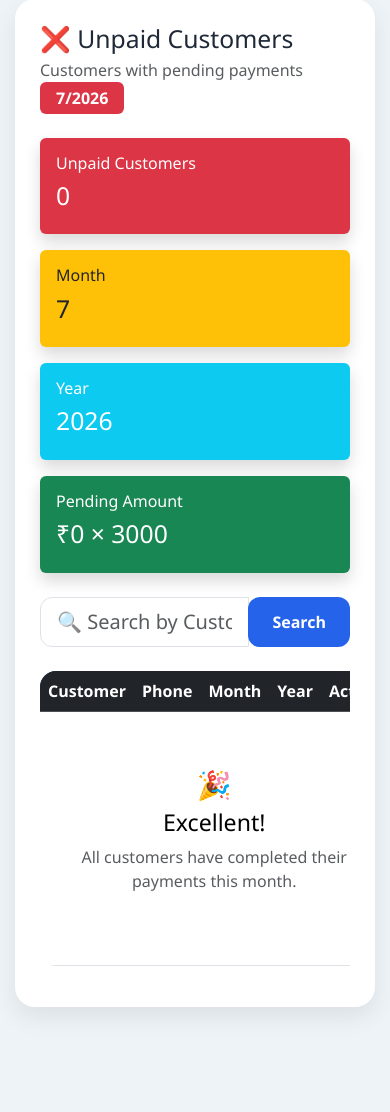
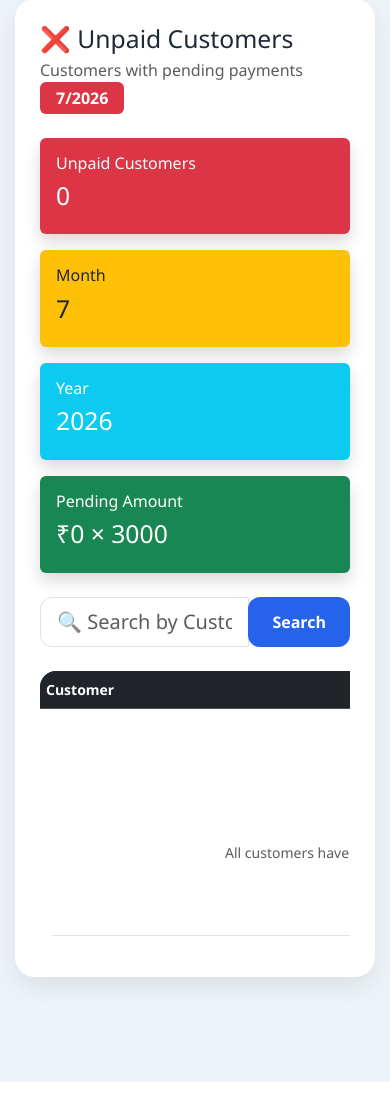
Before and after one commit to mouneeswarnalam18-sketch/paymenttracker-, a Django app: page /unpaid/ in a window 390 px wide. Shown: the part 96-1208 px from the top of the page. After the commit the page ends 1178 px from the top, so only its background shows below. Run offline with Django 5.2, Linux system fonts and the light colour scheme; data comes from the database, SQL or seed files in the repository.

Commit message:
Improve unpaid customers mobile layout

```diff
--- a/payments/templates/unpaid_customers.html
+++ b/payments/templates/unpaid_customers.html
@@ -114,7 +114,7 @@
 
     <!-- Table -->
 
-    <div class="table-responsive">
+    <div class="table-responsive mobile-table">
 
         <table class="table table-hover align-middle">
 
@@ -124,14 +124,12 @@
 
                     <th>Customer</th>
 
-                    <th>Phone</th>
+                    <!-- <th>Phone</th> -->
 
-                    <th>Month</th>
 
-                    <th>Year</th>
 
                     <th class="text-center">Action</th>
-
+                    <th>Phone</th>
                 </tr>
 
             </thead>
@@ -173,14 +171,21 @@
                         </div>
 
                     </td>
+                                       <td class="text-center">
 
+                       <a
+href="{% url 'mark_paid' payment.id %}"
+class="btn btn-success btn-sm paid-btn">
+
+    ✅ Paid
+</a>
                     <td>
 
                         📞 {{ payment.customer.phone }}
 
                     </td>
 
-                    <td>
+                    <!-- <td>
 
                         {{ payment.month_name }}
 
@@ -190,17 +195,16 @@
 
                         {{ payment.year }}
 
-                    </td>
+                    </td> -->
 
-                    <td class="text-center">
+                    <!-- <td class="text-center">
 
-                        <a
-                        href="{% url 'mark_paid' payment.id %}"
-                        class="btn btn-success rounded-pill btn-sm">
+                       <a
+href="{% url 'mark_paid' payment.id %}"
+class="btn btn-success btn-sm paid-btn">
 
-                            ✅ Paid
-
-                        </a>
+    ✅ Paid
+</a> -->
 
                         <!-- <a
                         href="{% url 'send_reminder' payment.id %}"
@@ -218,7 +222,7 @@
 
                 <tr>
 
-                    <td colspan="5">
+                    <td colspan="3">
 
                         <div class="text-center py-5">
 
--- a/static/css/style.css
+++ b/static/css/style.css
@@ -210,7 +210,15 @@
     border:none;
 
 }
+.table-container {
+    width: 100%;
+    overflow-x: auto;
+    -webkit-overflow-scrolling: touch;
+}
 
+table {
+    min-width: 900px;
+}
 .btn-danger{
 
     border:none;
@@ -315,7 +323,30 @@
 display:none;
 
 }
+.mobile-table {
+    overflow-x: auto;
+    -webkit-overflow-scrolling: touch;
+}
 
+.mobile-table table {
+    min-width: 700px;
+}
+@media (max-width: 768px) {
+    .paid-btn {
+        font-size: 12px;
+        padding: 4px 8px;
+    }
+}
+@media (max-width: 768px) {
+    .mobile-table table {
+        min-width: 750px;
+    }
+
+    .mobile-table td,
+    .mobile-table th {
+        white-space: nowrap;
+    }
+}
 
 
 @media(max-width:768px){
@@ -336,6 +367,15 @@
 #paymentChart{
     width:100% !important;
     height:100% !important;
+}
+.table-container {
+    width: 100%;
+    overflow-x: auto;
+    -webkit-overflow-scrolling: touch;
+}
+
+table {
+    min-width: 900px;
 }
 .mobile-header{
 
@@ -436,3 +476,36 @@
 }
 
 }
+@media (max-width: 768px) {
+
+    .table {
+        min-width: auto;
+    }
+
+    .table th,
+    .table td {
+        padding: 8px 6px;
+        font-size: 14px;
+    }
+
+    .table th:nth-child(1),
+    .table td:nth-child(1) {
+        width: 45%;
+    }
+
+    .table th:nth-child(2),
+    .table td:nth-child(2) {
+        width: 30%;
+    }
+
+    .table th:nth-child(3),
+    .table td:nth-child(3) {
+        width: 25%;
+        text-align: center;
+    }
+
+    .btn-success {
+        padding: 4px 10px;
+        font-size: 12px;
+    }
+}
```
Also changed, not shown: 1 other file.
